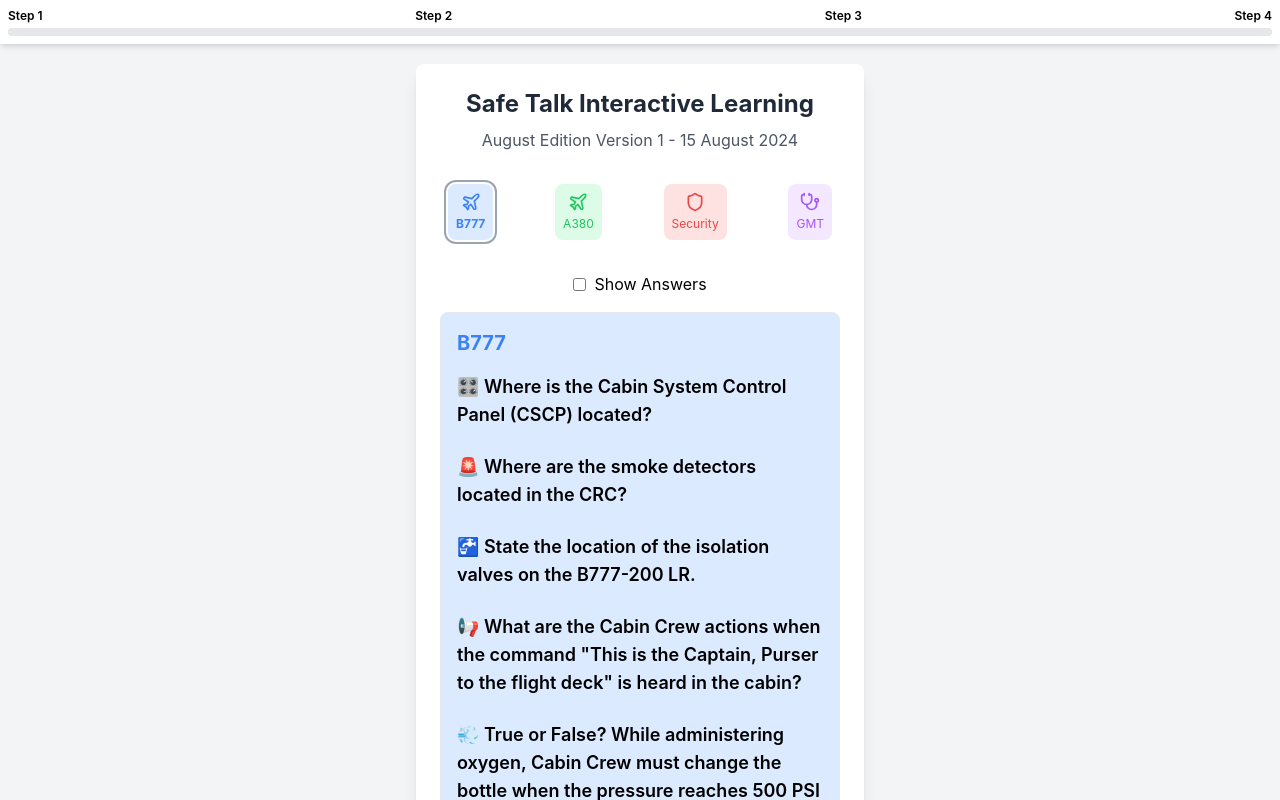
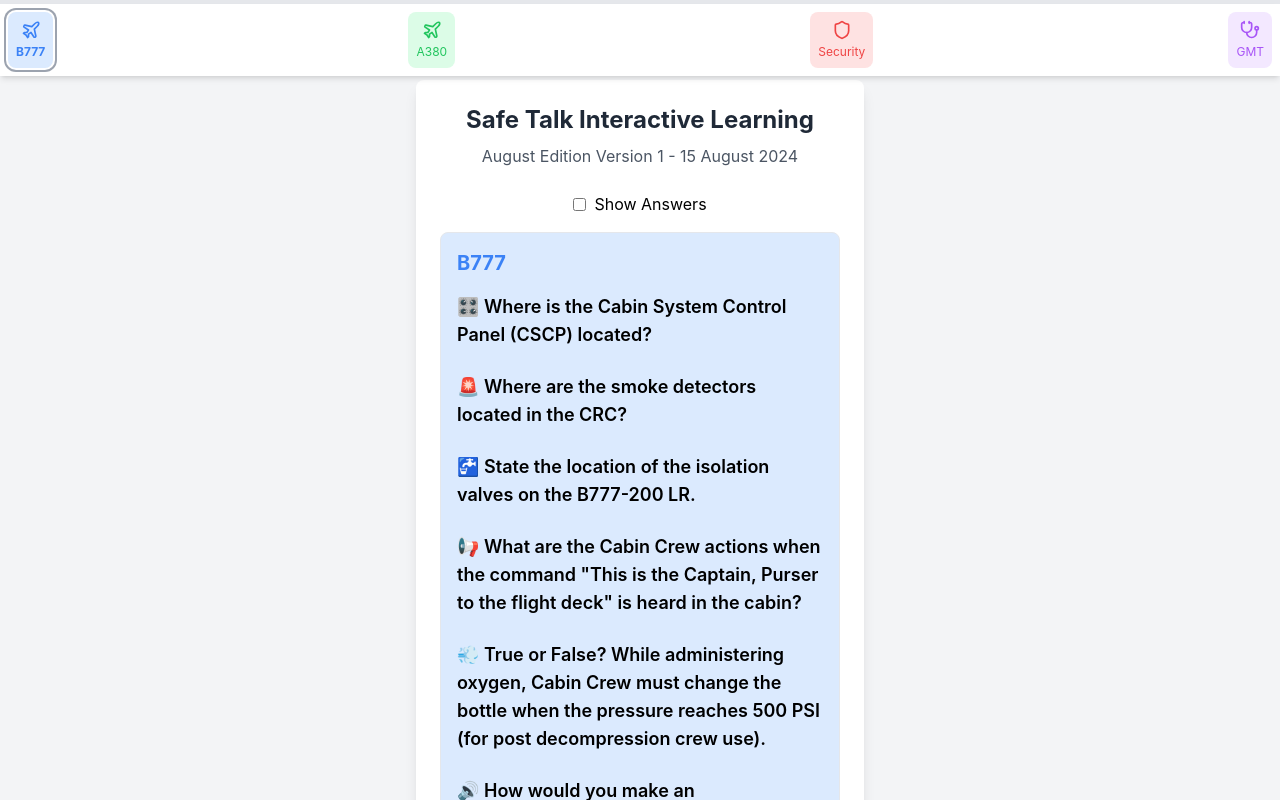
Before and after one commit to shawfiggles/ifeelsafernow, a React (Create React App) app: page / in a window 1280 px wide. Built offline with nearby package versions, Linux system fonts and the light colour scheme.

Commit message:
Improved progress bar and navigation

```diff
--- a/src/App.js
+++ b/src/App.js
@@ -44,35 +44,15 @@ const sections = [
 ];
 
 const ProgressBar = ({ progress }) => {
-  const steps = 4; // Number of steps in the progress bar
-  const filledSteps = Math.floor(progress * steps);
-
   return (
-    <div className="fixed top-0 left-0 right-0 p-2 bg-white shadow-md z-20">
-      <div className="flex justify-between mb-1">
-        {[...Array(steps)].map((_, index) => (
-          <div key={index} className="text-xs font-semibold">
-            Step {index + 1}
-          </div>
-        ))}
-      </div>
-      <div className="flex h-2 bg-gray-200 rounded-full overflow-hidden">
-        {[...Array(steps)].map((_, index) => (
+    <div className="h-1 bg-gray-200">
       <motion.div
-            key={index}
-            className="h-full"
-            style={{
-              background: index < filledSteps ?
-                `linear-gradient(90deg, #3B82F6 0%, #8B5CF6 100%)` :
-                (index === filledSteps ? `linear-gradient(90deg, #3B82F6 0%, #8B5CF6 ${progress * 100}%, #E5E7EB ${progress * 100}%)` : '#E5E7EB'),
-              flexGrow: 1
-            }}
+        className="h-full bg-gradient-to-r from-blue-500 to-purple-500"
+        style={{ width: `${progress * 100}%` }}
         initial={{ width: 0 }}
-            animate={{ width: '100%' }}
-            transition={{ duration: 0.5, delay: index * 0.1 }}
+        animate={{ width: `${progress * 100}%` }}
+        transition={{ type: 'spring', stiffness: 50, damping: 20 }}
       />
-        ))}
-      </div>
     </div>
   );
 };
@@ -105,6 +85,13 @@ const SafeTalkApp = () => {
     };
   }, []);
 
+  useEffect(() => {
+    // Scroll to top when changing categories
+    if (containerRef.current) {
+      containerRef.current.scrollTo(0, 0);
+    }
+  }, [activeSection]);
+
   const currentSection = sections.find(s => s.id === activeSection);
 
   const formatAnswer = (answer) => {
@@ -115,17 +102,10 @@ const SafeTalkApp = () => {
 
   return (
     <div className="h-screen overflow-hidden">
+      <div className="fixed top-0 left-0 right-0 z-20">
         <ProgressBar progress={scrollProgress} />
-      <div
-        className="h-full overflow-y-auto pt-16 pb-24 px-4 bg-gray-100"
-        ref={containerRef}
-      >
-        <div className="max-w-md mx-auto bg-white rounded-lg shadow-lg p-6">
-          <h1 className="text-2xl font-bold mb-2 text-center text-gray-800">Safe Talk Interactive Learning</h1>
-          <p className="text-center text-gray-600 mb-6">August Edition Version 1 - 15 August 2024</p>
-
         <motion.div
-            className="flex justify-between mb-6 sticky top-0 bg-white p-2 z-10"
+          className="flex justify-between bg-white shadow-md p-2"
           initial={{ opacity: 0, y: -50 }}
           animate={{ opacity: 1, y: 0 }}
           transition={{ duration: 0.5 }}
@@ -146,6 +126,15 @@ const SafeTalkApp = () => {
             );
           })}
         </motion.div>
+      </div>
+
+      <div
+        className="h-full overflow-y-auto pt-20 pb-24 px-4 bg-gray-100"
+        ref={containerRef}
+      >
+        <div className="max-w-md mx-auto bg-white rounded-lg shadow-lg p-6">
+          <h1 className="text-2xl font-bold mb-2 text-center text-gray-800">Safe Talk Interactive Learning</h1>
+          <p className="text-center text-gray-600 mb-6">August Edition Version 1 - 15 August 2024</p>
 
           <motion.div
             className="mb-4"
```
Lines whose indentation alone changed are shown as unchanged.
